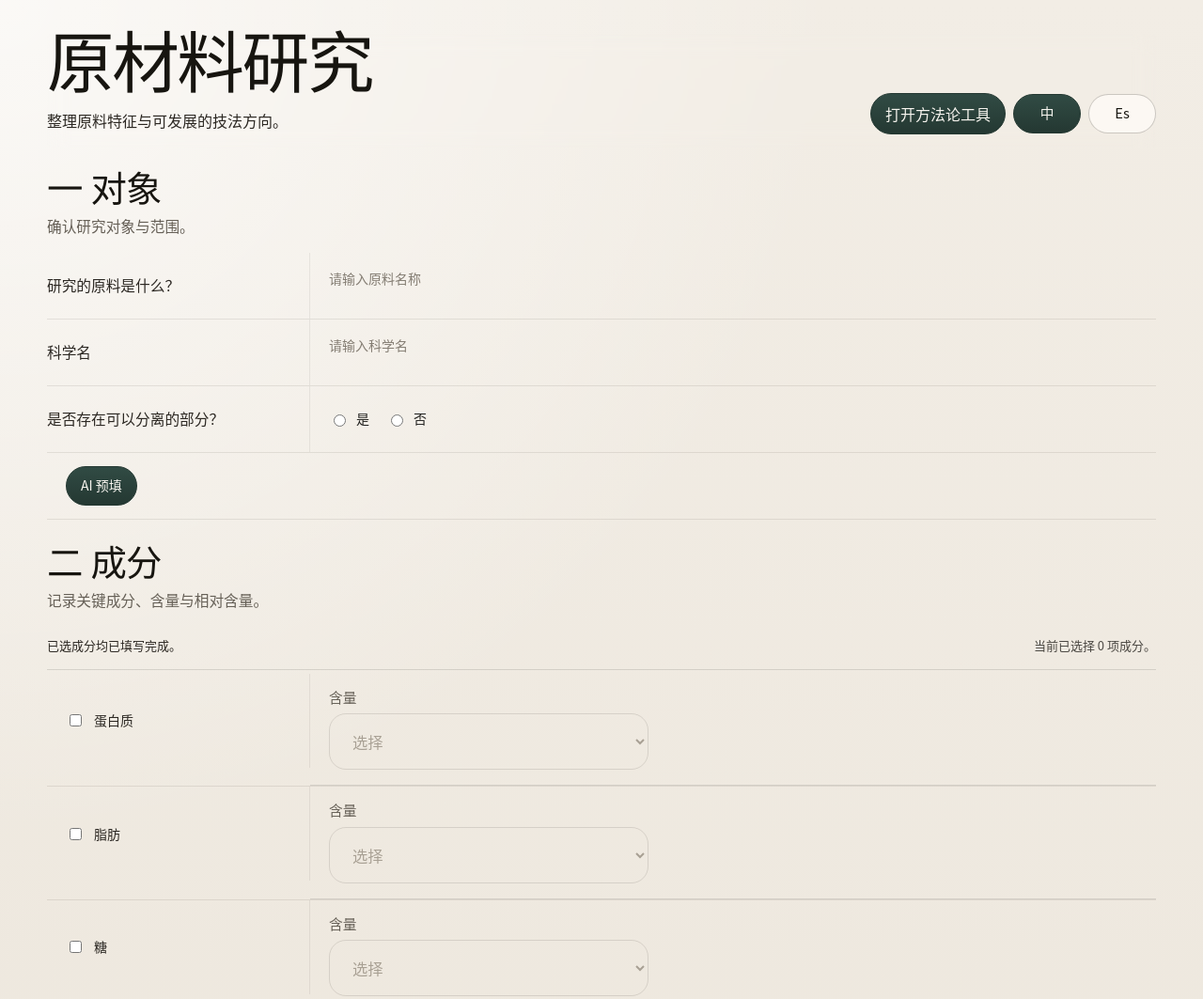
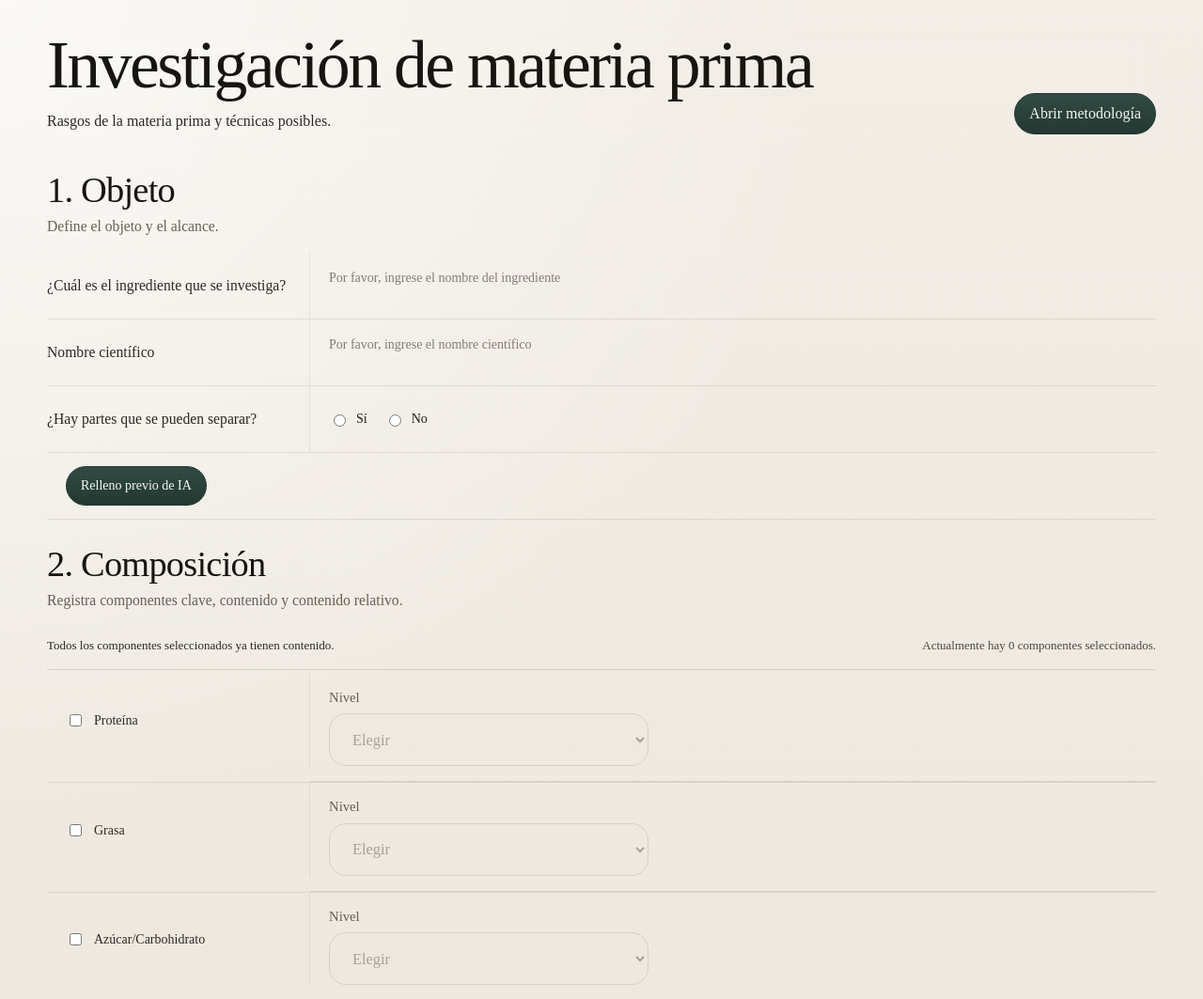
Before and after one commit to andersonpson/My-creative-tools, a website: page Index.html in a window 1280 px wide. Shown: the top 1063 px of the page at 94% size. Drawn offline with Linux system fonts and the light colour scheme; a web font is replaced by a local one.

Commit message:
Force Spanish default and remove language switcher

```diff
--- a/Index.html
+++ b/Index.html
@@ -1,5 +1,5 @@
 <!DOCTYPE html>
-<html lang="zh-CN">
+<html lang="es">
 <head>
   <meta charset="UTF-8">
   <meta name="viewport" content="width=device-width, initial-scale=1.0">
@@ -7,7 +7,7 @@
   <link rel="stylesheet" href="style.css">
   <script src="i18n.js"></script>
 </head>
-<body class="creative-tool-page">
+<body class="creative-tool-page" style="visibility: hidden">
   <div class="page">
     <header class="page-header">
       <div class="page-header-main">
--- a/i18n.js
+++ b/i18n.js
@@ -2,7 +2,7 @@
 // Internationalization (i18n) configuration and management system
 
 const i18n = {
-  currentLanguage: 'zh',
+  currentLanguage: 'es',
 
   supportedLanguages: {
     zh: '中文',
@@ -1027,7 +1027,6 @@ const i18n = {
   setLanguage(lang) {
     if (this.supportedLanguages[lang]) {
       this.currentLanguage = lang;
-      localStorage.setItem('preferredLanguage', lang);
       return true;
     }
     return false;
@@ -1038,10 +1037,7 @@ const i18n = {
   },
 
   init() {
-    const savedLang = localStorage.getItem('preferredLanguage');
-    if (savedLang && this.supportedLanguages[savedLang]) {
-      this.currentLanguage = savedLang;
-    }
+    this.currentLanguage = 'es';
   }
 };
 
--- a/i18nUtils.js
+++ b/i18nUtils.js
@@ -1,38 +1,3 @@
-function createLanguageSwitcher() {
-  const switcher = document.createElement("div");
-  switcher.className = "language-switcher";
-  switcher.setAttribute("role", "group");
-  switcher.setAttribute("aria-label", "Language switcher");
-
-  const languages = [
-    { code: "zh", shortLabel: "中" },
-    { code: "es", shortLabel: "Es" }
-  ];
-
-  languages.forEach(({ code, shortLabel }) => {
-    const button = document.createElement("button");
-    button.type = "button";
-    button.className = "language-toggle";
-    button.dataset.lang = code;
-    button.textContent = shortLabel;
-    button.setAttribute("aria-pressed", code === i18n.currentLanguage ? "true" : "false");
-    button.classList.toggle("is-active", code === i18n.currentLanguage);
-
-    button.addEventListener("click", () => {
-      if (i18n.currentLanguage === code) {
-        return;
-      }
-
-      i18n.setLanguage(code);
-      updatePageTranslations();
-    });
-
-    switcher.appendChild(button);
-  });
-
-  return switcher;
-}
-
 function updatePageTranslations() {
   document.querySelectorAll("[data-i18n]").forEach((element) => {
     const key = element.getAttribute("data-i18n");
@@ -49,25 +14,12 @@ function updatePageTranslations() {
     element.placeholder = i18n.t(key);
   });
 
-  document.querySelectorAll(".language-toggle").forEach((button) => {
-    const isActive = button.dataset.lang === i18n.currentLanguage;
-    button.classList.toggle("is-active", isActive);
-    button.setAttribute("aria-pressed", isActive ? "true" : "false");
-  });
-
   document.documentElement.lang = i18n.currentLanguage === "es" ? "es" : "zh-CN";
+  document.body.style.visibility = "visible";
   document.dispatchEvent(new CustomEvent("translationsUpdated", { detail: { language: i18n.currentLanguage } }));
 }
 
 function initLanguageSwitcher() {
-  const headerTools = document.querySelector(".page-header-tools");
-  const pageHeader = document.querySelector(".page-header");
-  if (headerTools) {
-    headerTools.appendChild(createLanguageSwitcher());
-  } else if (pageHeader) {
-    pageHeader.appendChild(createLanguageSwitcher());
-  }
-
   updatePageTranslations();
 }
 
```
